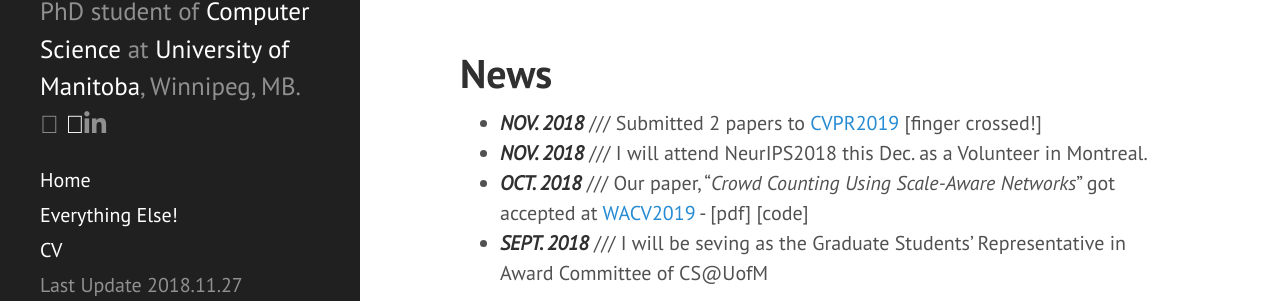
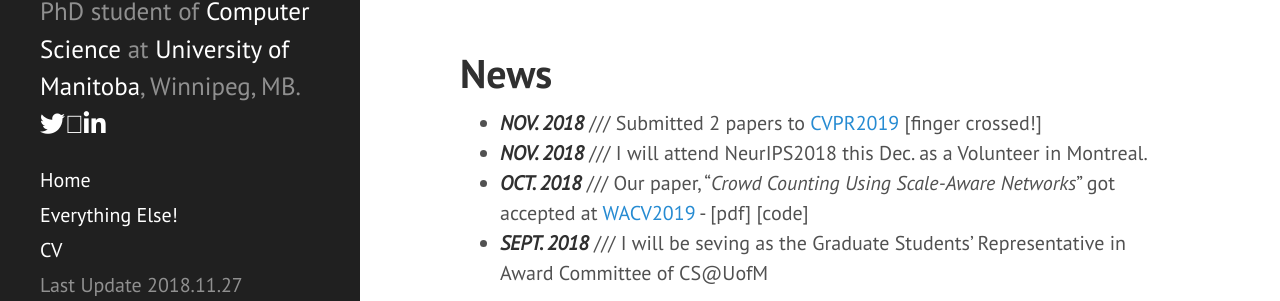
Before and after one commit to mehrdad-h/mehrdad-h.github.io, a Jekyll site: the page built from index.html, in a window 1280 px wide. Shown: the part 462-763 px from the top of the page. Built offline with Jekyll 4.4.1, drawn with Linux system fonts in a browser that asks for light colours; nearby versions of some CDN libraries; Markdown is read by kramdown in place of the engine named in the settings; the list of posts is cut into pages by our own code; comment, search, counter and statistics services are not loaded.

Commit message:
Update _config.yml

```diff
--- a/_config.yml
+++ b/_config.yml
@@ -9,7 +9,7 @@
 # Setup
 title:            Mehrdad <br> Hosseinzadeh
 tagline:          'Home'
-description:      'PhD student of <a href="http://cs.umanitoba.ca">Computer Science</a> at <a href="http://umanitoba.ca">University of Manitoba</a>, Winnipeg, MB. <br> <i class="fa fa-twitter-square" aria-hidden="true"></i> <a href="mailto:mehrdad@cs.umanitoba.ca"  class="theme-base-0b" color="#239B56"><i class="fa fa-envelope" aria-hidden="true"></i></a><i class="fab fa-linkedin-in"></i>'
+description:      'PhD student of <a href="http://cs.umanitoba.ca">Computer Science</a> at <a href="http://umanitoba.ca">University of Manitoba</a>, Winnipeg, MB. <br> <a href="https://twitter.com/hzmehrdad"  class="theme-base-0b" color="#239B56"><i class="fab fa-twitter"></i></a><a href="mailto:mehrdad@cs.umanitoba.ca"  class="theme-base-0b" color="#239B56"><i class="fas fa-at"></i></a><a href="https://www.linkedin.com/in/mehrdadhosseinzadeh/"><i class="fab fa-linkedin-in"></i></a>'
 #'A brazen two-column <a href="http://jekyllrb.com" target="_blank">Jekyll</a> theme that pairs a prominent sidebar with uncomplicated content. Made by <a href="https://twitter.com/mdo" target="_blank">@mdo</a>.'
 url:              http://hyde.getpoole.com
 baseurl:          /
```
